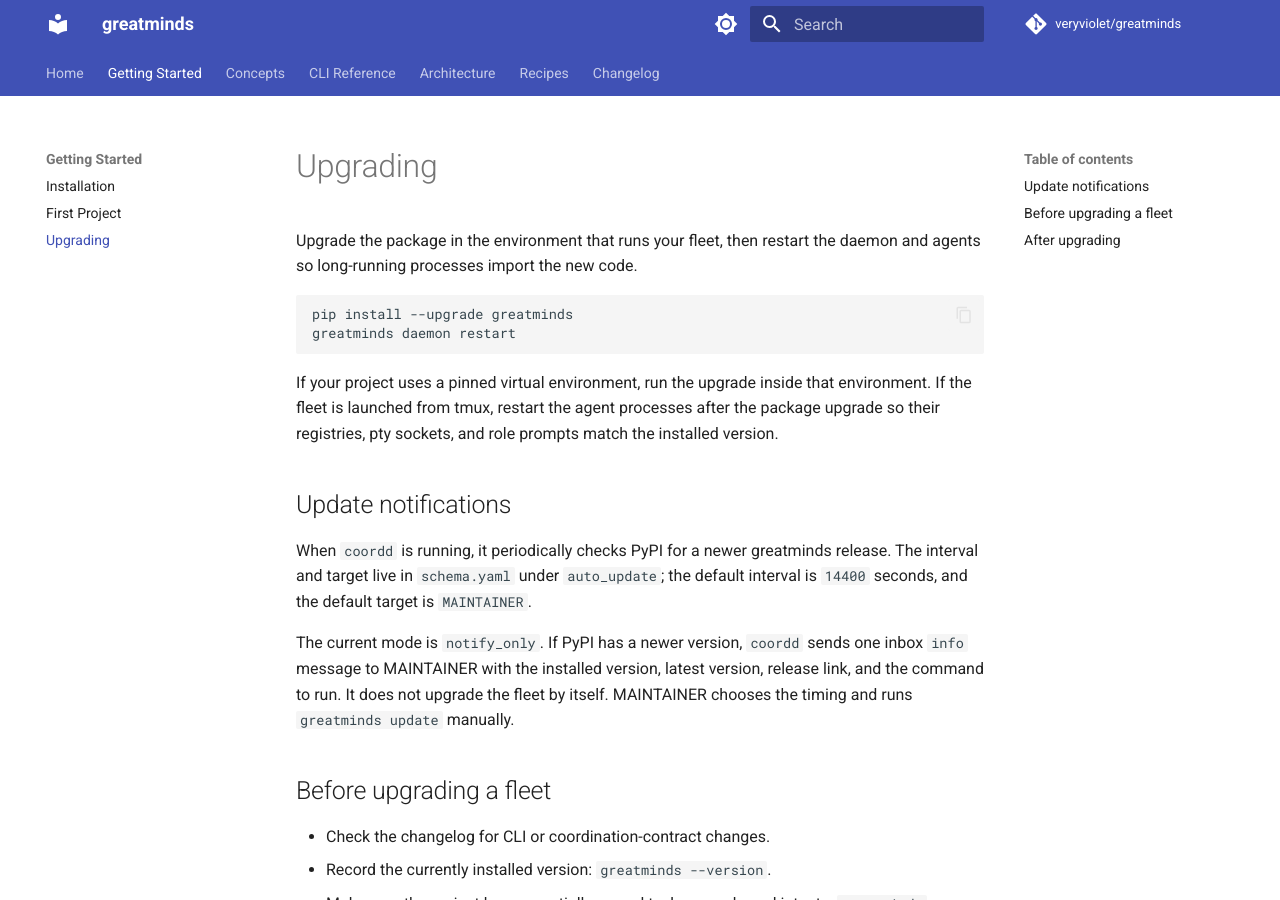
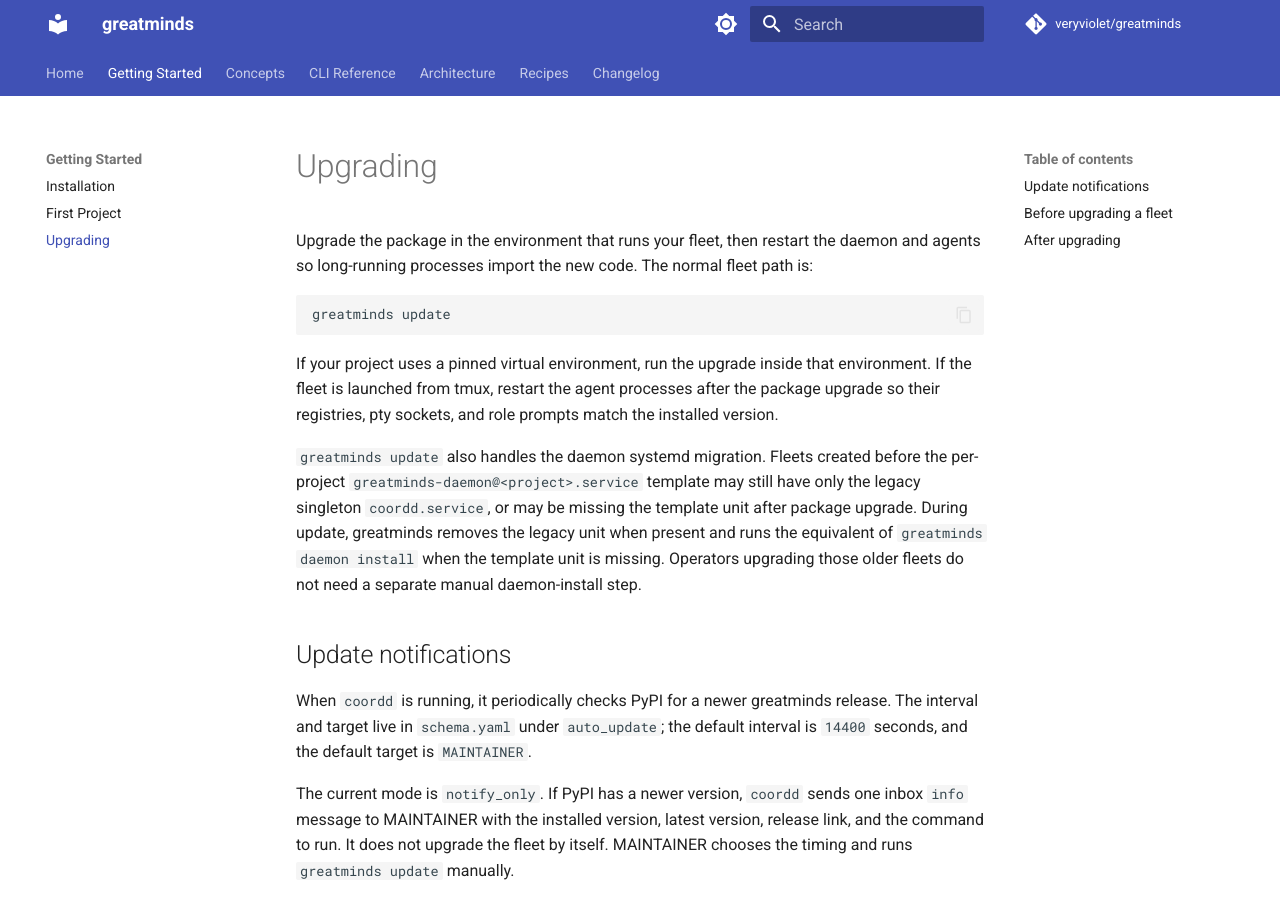
Before and after one commit to veryviolet/greatminds, an MkDocs documentation site: the page built from docs/getting-started/upgrading.md, in a window 1280 px wide and 900 px high. Built offline with MkDocs 1.6.1 and Material for MkDocs 9.7.7, drawn with Linux system fonts in a browser that asks for light colours; comment, search, counter and statistics services are not loaded.

Commit message:
docs(0216): document daemon auto-install on greatminds update (post-0202)
0202 made `greatminds update` auto-run `daemon install` when the
per-project systemd template unit is missing. Renames the upgrade
snippet from manual `pip install + daemon restart` to
`greatminds update` (the canonical single-command path), and adds
a paragraph describing the daemon migration: legacy
`coordd.service` removal + template-unit auto-install for pre-0008
fleets. Operators upgrading older fleets no longer need a separate
manual daemon-install step.

````diff
--- a/docs/getting-started/upgrading.md
+++ b/docs/getting-started/upgrading.md
@@ -1,17 +1,25 @@
 # Upgrading
 
 Upgrade the package in the environment that runs your fleet, then restart the
-daemon and agents so long-running processes import the new code.
+daemon and agents so long-running processes import the new code. The normal
+fleet path is:
 
 ```bash
-pip install --upgrade greatminds
-greatminds daemon restart
+greatminds update
 ```
 
 If your project uses a pinned virtual environment, run the upgrade inside that
 environment. If the fleet is launched from tmux, restart the agent processes
 after the package upgrade so their registries, pty sockets, and role prompts
 match the installed version.
+
+`greatminds update` also handles the daemon systemd migration. Fleets created
+before the per-project `greatminds-daemon@<project>.service` template may still
+have only the legacy singleton `coordd.service`, or may be missing the template
+unit after package upgrade. During update, greatminds removes the legacy unit
+when present and runs the equivalent of `greatminds daemon install` when the
+template unit is missing. Operators upgrading those older fleets do not need a
+separate manual daemon-install step.
 
 ## Update notifications
 
````
